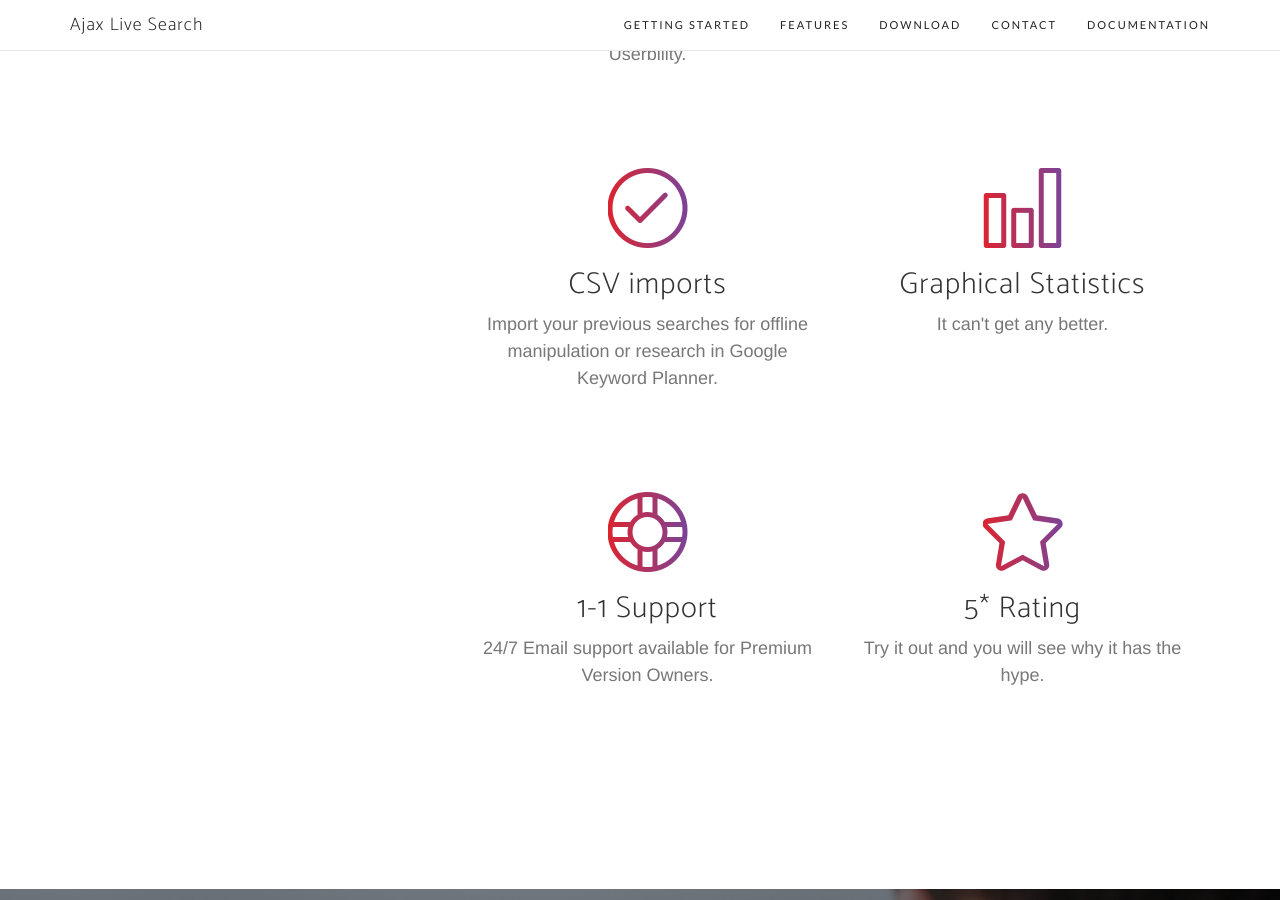
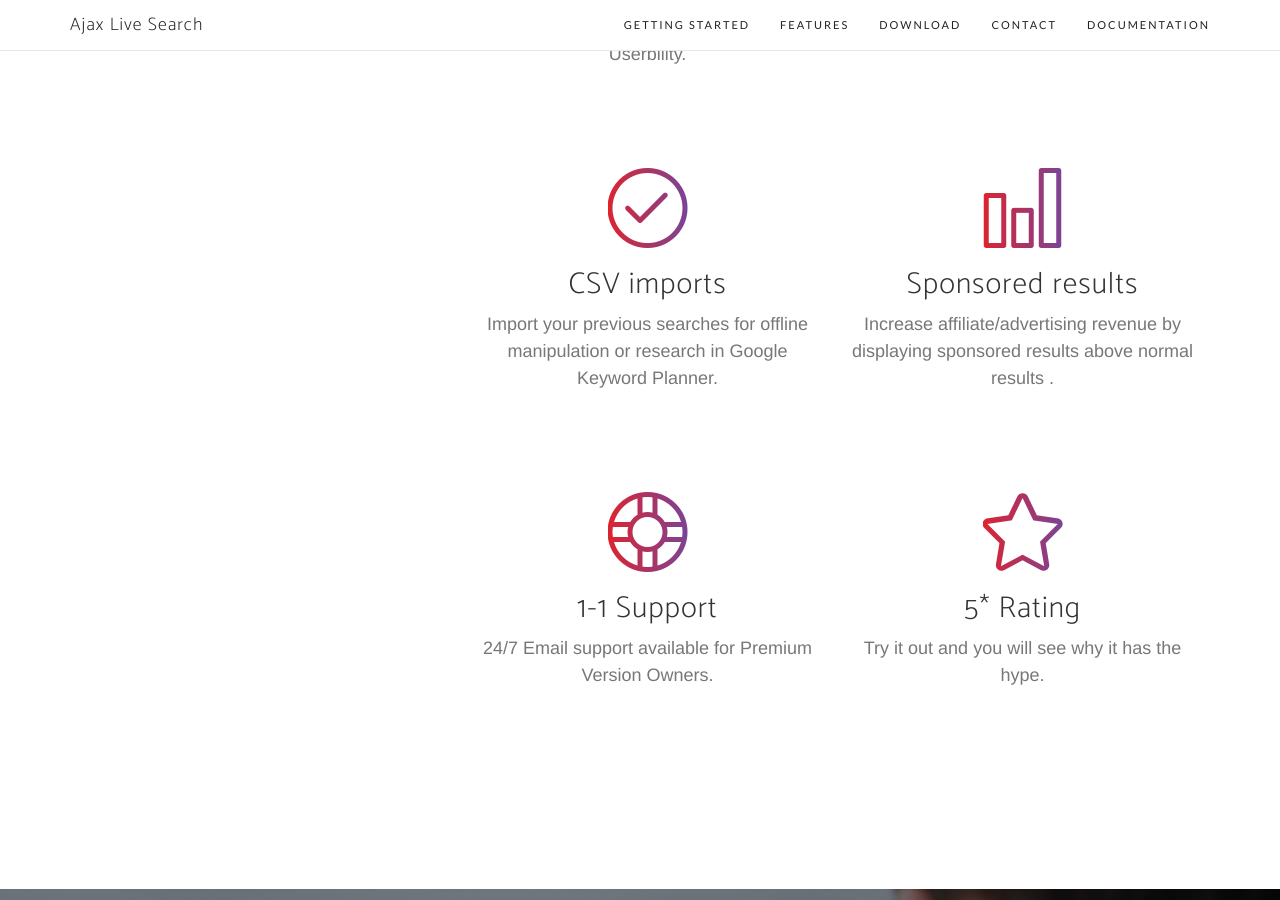
Before and after one commit to picocodes/ajax-live-search, a Jekyll site: the page built from features.html, in a window 1280 px wide and 900 px high, scrolled down 2958 px. Built offline with Jekyll 4.4.1, drawn with Linux system fonts in a browser that asks for light colours; nearby versions of some CDN libraries; some web fonts are replaced.

Commit message:
Update features.html

```diff
--- a/features.html
+++ b/features.html
@@ -195,8 +195,8 @@ slug: features
                             <div class="col-md-6">
                                 <div class="feature-item">
                                     <i class="icon-chart text-primary"></i>
-                                    <h3>Graphical Statistics</h3>
-                                    <p class="text-muted">It can't get any better.</p>
+                                    <h3>Sponsored results</h3>
+                                    <p class="text-muted">Increase affiliate/advertising revenue by displaying sponsored results above normal results .</p>
                                 </div>
                             </div>
                         </div>
```
